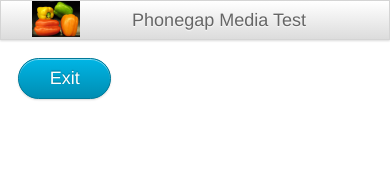
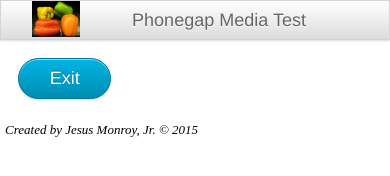
Before and after one commit to jessemonroy650/Phonegap-Media-Test, a plain HTML site: page index.html in a window 390 px wide. Drawn offline with Linux system fonts and the light colour scheme; some packages are replaced by stand-ins of ours.

Commit message:
add copyright

```diff
--- a/index.html
+++ b/index.html
@@ -23,5 +23,8 @@
 <body>
 <div class="button button-block button-large"><img align=left src=favicon-48x48.png>Phonegap Media Test</div>
 <span onclick='navigator.app.exitApp()'><button class="button button-pill button-primary button-large" style="margin:1em;">Exit</button></span>
+<div class="copyright" style="padding:5px;align:left;font-style:italic;font-size:small;">
+    <span id=copyright>Created by Jesus Monroy, Jr. &copy; 2015</span>
+</div>
 </body>
 </html>
```
